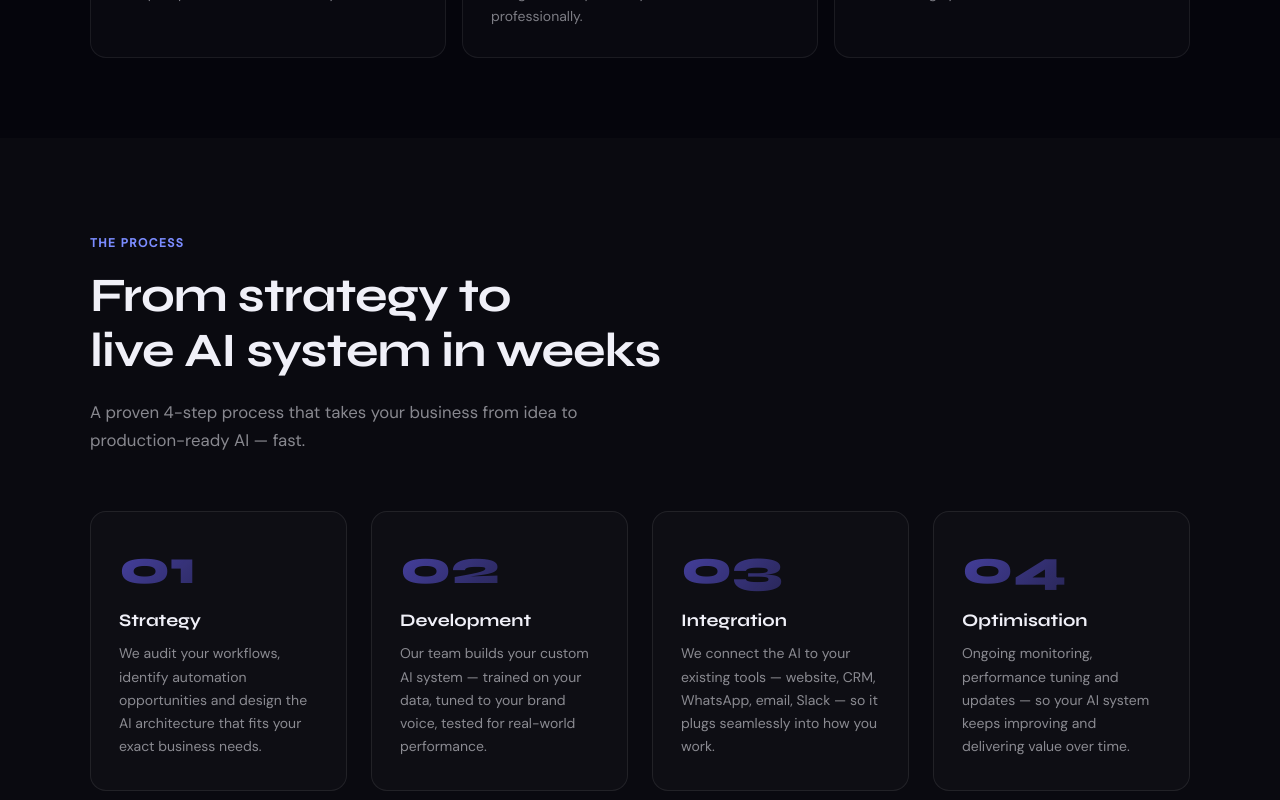
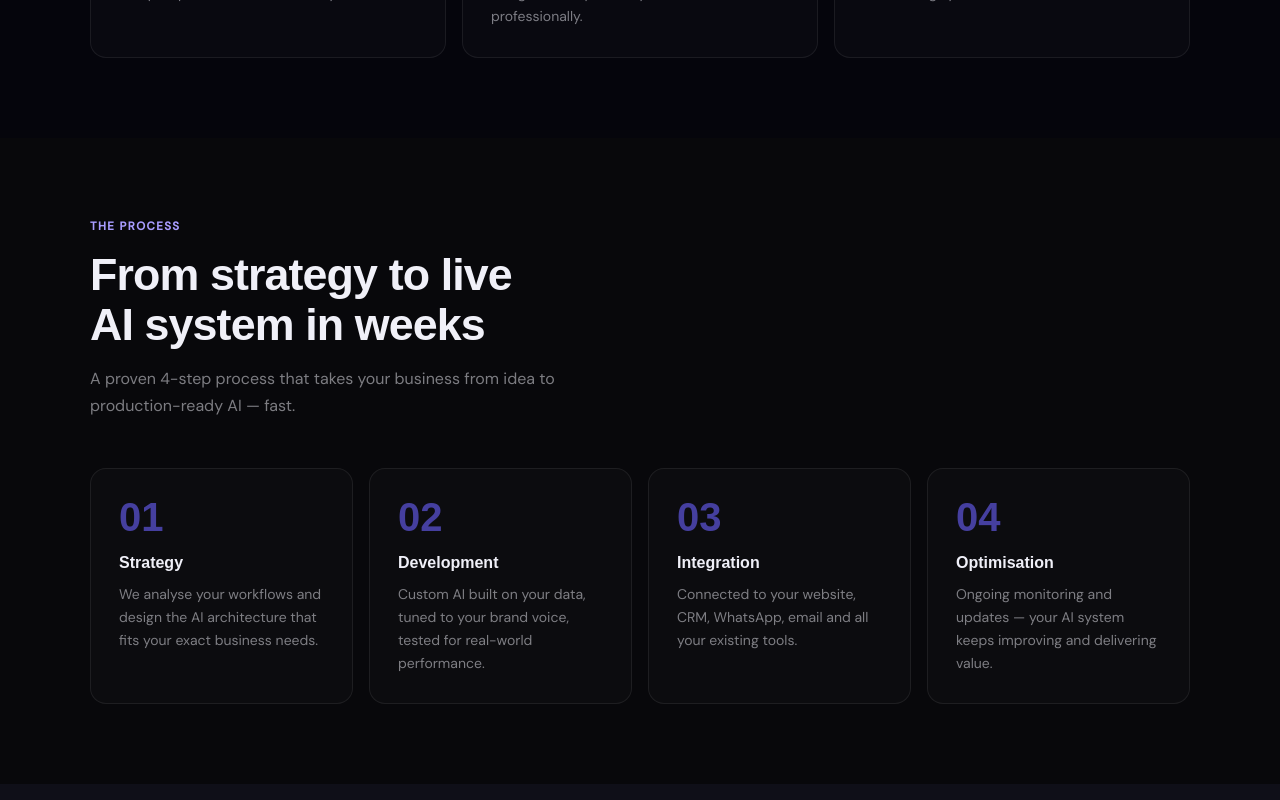
Before and after one commit to wesroord/conneqtai-website, a Next.js app: page / in a window 1280 px wide. Shown: the part 1680-2480 px from the top of the page. Built offline with nearby package versions, Linux system fonts and the light colour scheme.

Commit message:
fix howitworks

```diff
--- a/components/sections/HowItWorks.tsx
+++ b/components/sections/HowItWorks.tsx
@@ -1,133 +1,22 @@
-const steps = [
-  {
-    num: "01",
-    title: "Strategy",
-    desc: "We audit your workflows, identify automation opportunities and design the AI architecture that fits your exact business needs.",
-  },
-  {
-    num: "02",
-    title: "Development",
-    desc: "Our team builds your custom AI system — trained on your data, tuned to your brand voice, tested for real-world performance.",
-  },
-  {
-    num: "03",
-    title: "Integration",
-    desc: "We connect the AI to your existing tools — website, CRM, WhatsApp, email, Slack — so it plugs seamlessly into how you work.",
-  },
-  {
-    num: "04",
-    title: "Optimisation",
-    desc: "Ongoing monitoring, performance tuning and updates — so your AI system keeps improving and delivering value over time.",
-  },
-];
-
 export default function HowItWorks() {
+  const steps = [
+    { num: "01", title: "Strategy", desc: "We analyse your workflows and design the AI architecture that fits your exact business needs." },
+    { num: "02", title: "Development", desc: "Custom AI built on your data, tuned to your brand voice, tested for real-world performance." },
+    { num: "03", title: "Integration", desc: "Connected to your website, CRM, WhatsApp, email and all your existing tools." },
+    { num: "04", title: "Optimisation", desc: "Ongoing monitoring and updates — your AI system keeps improving and delivering value." },
+  ];
   return (
-    <section
-      id="how-it-works"
-      style={{ padding: "6rem 2rem", background: "#0a0a10" }}
-    >
-      <div style={{ maxWidth: 1100, margin: "0 auto" }}>
-        <span
-          style={{
-            fontSize: "0.75rem",
-            fontWeight: 600,
-            letterSpacing: "0.12em",
-            textTransform: "uppercase",
-            color: "#7b8cff",
-            display: "block",
-            marginBottom: "1rem",
-          }}
-        >
-          The Process
-        </span>
-        <h2
-          style={{
-            fontFamily: "Syne, sans-serif",
-            fontSize: "clamp(2rem, 4vw, 3rem)",
-            fontWeight: 700,
-            letterSpacing: "-0.02em",
-            lineHeight: 1.15,
-            marginBottom: "1.25rem",
-            color: "#f0f0f8",
-          }}
-        >
-          From strategy to
-          <br />
-          live AI system in weeks
-        </h2>
-        <p
-          style={{
-            fontSize: "1.05rem",
-            color: "rgba(240,240,248,0.55)",
-            maxWidth: 560,
-            lineHeight: 1.7,
-            marginBottom: "3.5rem",
-          }}
-        >
-          A proven 4-step process that takes your business from idea to
-          production-ready AI — fast.
-        </p>
-
-        <div
-          style={{
-            display: "grid",
-            gridTemplateColumns: "repeat(auto-fit, minmax(220px, 1fr))",
-            gap: "1.5rem",
-          }}
-        >
-          {steps.map((step) => (
-            <div
-              key={step.num}
-              style={{
-                padding: "2rem 1.75rem",
-                border: "1px solid rgba(255,255,255,0.08)",
-                borderRadius: "16px",
-                background: "rgba(255,255,255,0.02)",
-                transition: "border-color 0.3s",
-              }}
-              onMouseEnter={(e) =>
-                (e.currentTarget.style.borderColor = "rgba(108,99,255,0.3)")
-              }
-              onMouseLeave={(e) =>
-                (e.currentTarget.style.borderColor = "rgba(255,255,255,0.08)")
-              }
-            >
-              <div
-                style={{
-                  fontFamily: "Syne, sans-serif",
-                  fontSize: "3rem",
-                  fontWeight: 800,
-                  lineHeight: 1,
-                  marginBottom: "1rem",
-                  background:
-                    "linear-gradient(135deg, rgba(108,99,255,0.6), rgba(108,99,255,0.1))",
-                  WebkitBackgroundClip: "text",
-                  WebkitTextFillColor: "transparent",
-                }}
-              >
-                {step.num}
-              </div>
-              <div
-                style={{
-                  fontFamily: "Syne, sans-serif",
-                  fontSize: "1.1rem",
-                  fontWeight: 700,
-                  marginBottom: "0.5rem",
-                  color: "#f0f0f8",
-                }}
-              >
-                {step.title}
-              </div>
-              <div
-                style={{
-                  fontSize: "0.875rem",
-                  color: "rgba(240,240,248,0.55)",
-                  lineHeight: 1.65,
-                }}
-              >
-                {step.desc}
-              </div>
+    <section id="how-it-works" style={{padding:"5rem 1.5rem",background:"rgba(255,255,255,0.012)"}}>
+      <div style={{maxWidth:1100,margin:"0 auto"}}>
+        <span style={{fontSize:"0.72rem",fontWeight:600,letterSpacing:"0.12em",textTransform:"uppercase",color:"#a89cff",display:"block",marginBottom:"0.875rem"}}>The Process</span>
+        <h2 style={{fontFamily:"sans-serif",fontSize:"clamp(1.8rem,4vw,2.8rem)",fontWeight:800,letterSpacing:"-0.02em",lineHeight:1.12,marginBottom:"1rem",color:"#f0f0f8"}}>From strategy to live<br/>AI system in weeks</h2>
+        <p style={{fontSize:"1rem",color:"rgba(240,240,248,0.5)",maxWidth:500,lineHeight:1.7,marginBottom:"3rem"}}>A proven 4-step process that takes your business from idea to production-ready AI — fast.</p>
+        <div style={{display:"grid",gridTemplateColumns:"repeat(auto-fit,minmax(min(100%,220px),1fr))",gap:"1rem"}}>
+          {steps.map(s=>(
+            <div key={s.num} style={{padding:"1.75rem",border:"1px solid rgba(255,255,255,0.07)",borderRadius:"16px",background:"rgba(255,255,255,0.02)"}}>
+              <div style={{fontFamily:"sans-serif",fontSize:"2.5rem",fontWeight:800,color:"rgba(108,99,255,0.6)",marginBottom:"0.875rem",lineHeight:1}}>{s.num}</div>
+              <div style={{fontFamily:"sans-serif",fontSize:"1rem",fontWeight:700,marginBottom:"0.5rem",color:"#f0f0f8"}}>{s.title}</div>
+              <div style={{fontSize:"0.875rem",color:"rgba(240,240,248,0.5)",lineHeight:1.65}}>{s.desc}</div>
             </div>
           ))}
         </div>
```
